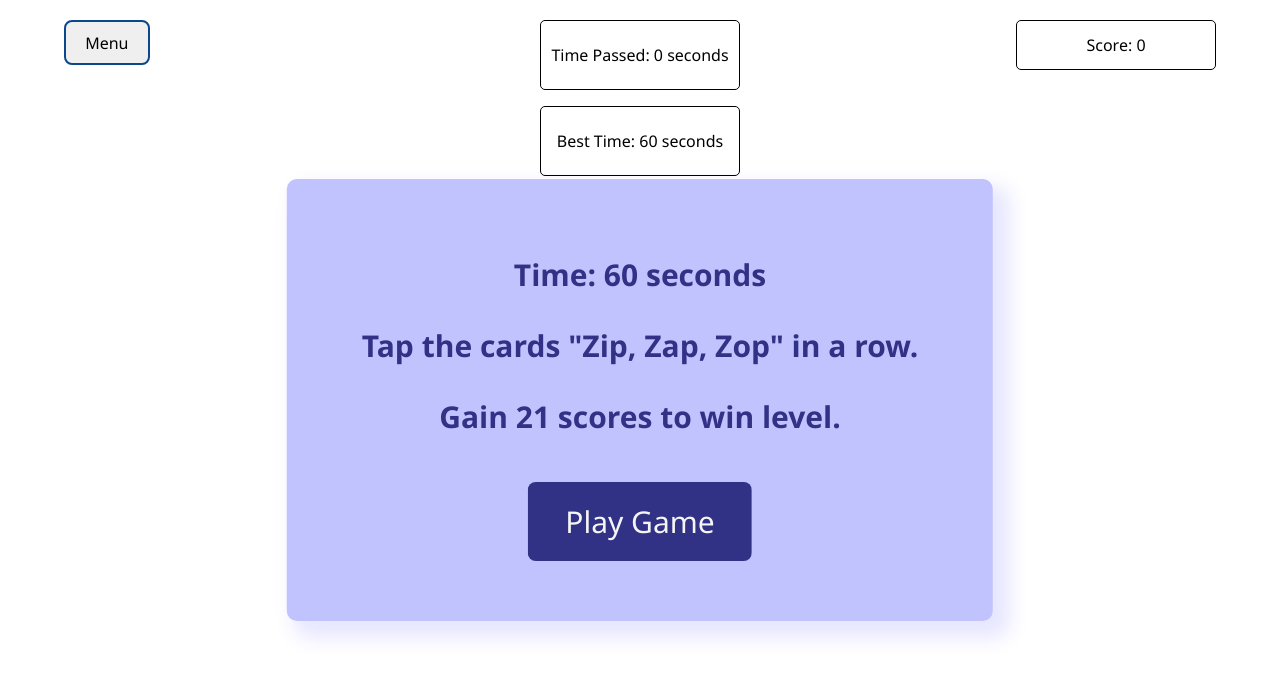
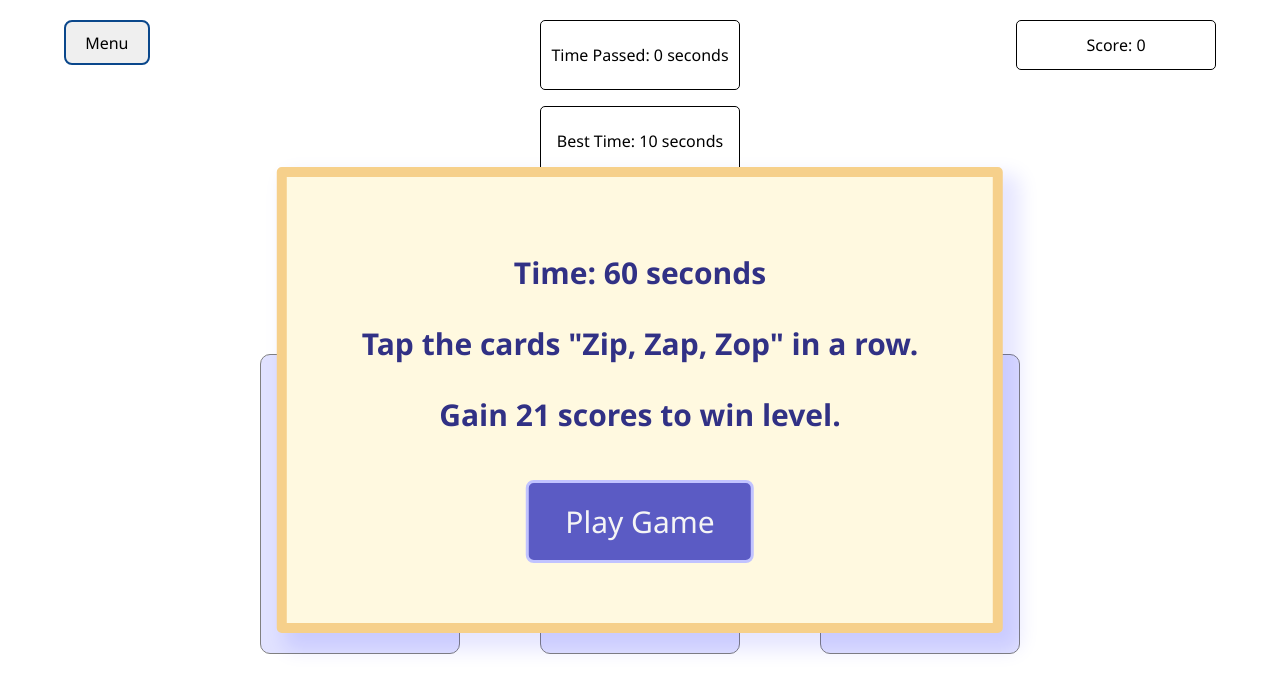
Before and after one commit to Moe-Pwint/Zip-Zap-Zop-Game, a React (Vite) app: page / in a window 1280 px wide. Shown: the top 692 px of the page. Built offline with nearby package versions, Linux system fonts and the light colour scheme.

Commit message:
Editing in process.

```diff
--- a/src/components/CardsUI.jsx
+++ b/src/components/CardsUI.jsx
@@ -22,7 +22,6 @@ export default function CardsUI({
     }
   }
 
-  if (gamePlaying !== null) {
   return (
     <>
       <div className="clueContainer">
@@ -41,7 +40,6 @@ export default function CardsUI({
       </div>
     </>
   )
-  }
 }
 
 function Cards({
--- a/src/components/StartingUI.css
+++ b/src/components/StartingUI.css
@@ -1,13 +1,18 @@
 body {
   margin: 0;
   padding: 0;
+  box-sizing: border-box;
 }
 
 :root {
+  --ultra-light-purple: rgb(225, 226, 255);
   --light-purple: rgb(193, 195, 255);
-  --mid-yellow: rgb(225, 180, 0);
   --mid-purple: rgb(91, 91, 196);
   --dark-purple: rgb(49, 49, 133);
+  --ultra-light-yellow: rgb(255, 249, 224);
+  --bright-yellow: rgb(249, 207, 39);
+  --wheat-yellow: rgb(246, 208, 139);
+  --mid-yellow: rgb(225, 180, 0);
 }
 
 * {
@@ -15,7 +20,12 @@ body {
   font-family: 'Segoe UI', Tahoma, Geneva, Verdana, sans-serif;
 }
 
+button:disabled {
+  pointer-events: none;
+}
+
 .gameInfoContainer {
+  transition: all ease-in-out 0.8s 0.2s;
   position: absolute;
   top: 50%;
   left: 50%;
@@ -24,10 +34,11 @@ body {
   display: flex;
   flex-direction: column;
   align-items: center;
-  background-color: var(--light-purple);
-  border-radius: 10px;
+  background-color: var(--ultra-light-yellow);
+  border-radius: 5px;
   box-shadow: 12px 12px 20px 5px rgb(0 0 255 / 0.1);
   width: max-content;
+  border: 10px solid var(--wheat-yellow);
   padding: 2em;
   p {
     font-weight: 700;
@@ -36,9 +47,28 @@ body {
   }
   button {
     color: whitesmoke;
-    background-color: var(--dark-purple);
+    border: 3px solid var(--light-purple);
+    background-color: var(--mid-purple);
     margin-top: 30px;
+    transition: all ease 0.5s;
   }
+}
+
+.gameInfoContainer button:hover {
+  background-color: var(--bright-yellow);
+  border: 3px solid var(--mid-purple);
+  color: var(--dark-purple);
+  font-weight: 700;
+}
+
+.gameInfoContainer button:active {
+  transform: scale(0.95);
+}
+
+.gameInfoContainer:focus-within {
+  top: 50%;
+  left: 50%;
+  transform: translate(-50%, -50%) scale(0);
 }
 
 .topContainer {
@@ -120,12 +150,17 @@ body {
   margin: 1em;
 }
 
+.noPointerEvent {
+  pointer-events: none;
+}
+
 .card.true:active {
   border: 3px solid var(--dark-purple);
   background-color: var(--light-purple);
 }
 
 .card {
+  background-color: var(--ultra-light-purple);
   border: 1px solid gray;
   border-radius: 10px;
   width: 200px;
@@ -186,4 +221,36 @@ body {
   font-size: 30px;
   display: block;
   margin: auto;
+  background-color: var(--ultra-light-purple);
+  transition: all 0.3s;
+  border: 2px solid var(--light-purple);
+  will-change: transform;
+  animation-name: btn-attention;
+  animation-duration: 5s;
+  animation-timing-function: ease-out;
+  animation-iteration-count: infinite;
 }
+
+.playAgnBtn:hover {
+  background-color: var(--bright-yellow);
+  border: 1px solid white;
+  color: var(--dark-purple);
+  border: 2px solid var(--dark-purple);
+}
+
+@keyframes btn-attention {
+  0%,
+  18%,
+  100% {
+    transform: scale(1);
+  }
+  10% {
+    transform: scale(0.9);
+  }
+  5% {
+    transform: scale(1.3);
+  }
+  14% {
+    transform: scale(1.05);
+  }
+}
--- a/src/components/StartingUI.jsx
+++ b/src/components/StartingUI.jsx
@@ -8,17 +8,18 @@ import WinLoseAlert from './WinLoseAlert'
 // localStorage.clear()
 
 export default function StartingUI() {
-  const winningScore = useRef(21)
-  const totalTime = useRef(60)
+  const winningScore = useRef(9)
+  const totalTime = useRef(10)
   const [score, setScore] = useState(0)
   const [gameWin, setGameWin] = useState(null)
   const [gamePlaying, setGamePlaying] = useState(null)
   const [timeOutLoss, setTimeOutLoss] = useState(null)
   const [wrongCardLoss, setWrongCardLoss] = useState(null)
   const [newBestTime, setHasNewBestTime] = useState(null)
+  const gameTimer = useRef(null)
 
   function beginGame() {
-    setGamePlaying(true)
+    setTimeout(() => setGamePlaying(true), [1000])
   }
 
   function handleScore() {
@@ -52,12 +53,15 @@ export default function StartingUI() {
 
   useEffect(() => {
     if (gamePlaying) {
-      setTimeout(() => {
+      gameTimer.current = setTimeout(() => {
         setTimeOutLoss(true)
         activateGameLoss()
       }, [(totalTime.current + 1) * 1000])
     }
-  })
+    return () => {
+      clearTimeout(gameTimer.current)
+    }
+  }, [gamePlaying])
 
   return (
     <>
@@ -93,7 +97,9 @@ function GameInfoUI({ beginGame }) {
       <p>Tap the cards &quot;Zip, Zap, Zop&quot; in a row.</p>
       <p>Gain 21 scores to win level.</p>
 
-      <button onClick={beginGame}>Play Game</button>
+      <button onClick={beginGame}>
+        <div>Play Game</div>
+      </button>
     </div>
   )
 }
```
Lines whose indentation alone changed are shown as unchanged.
